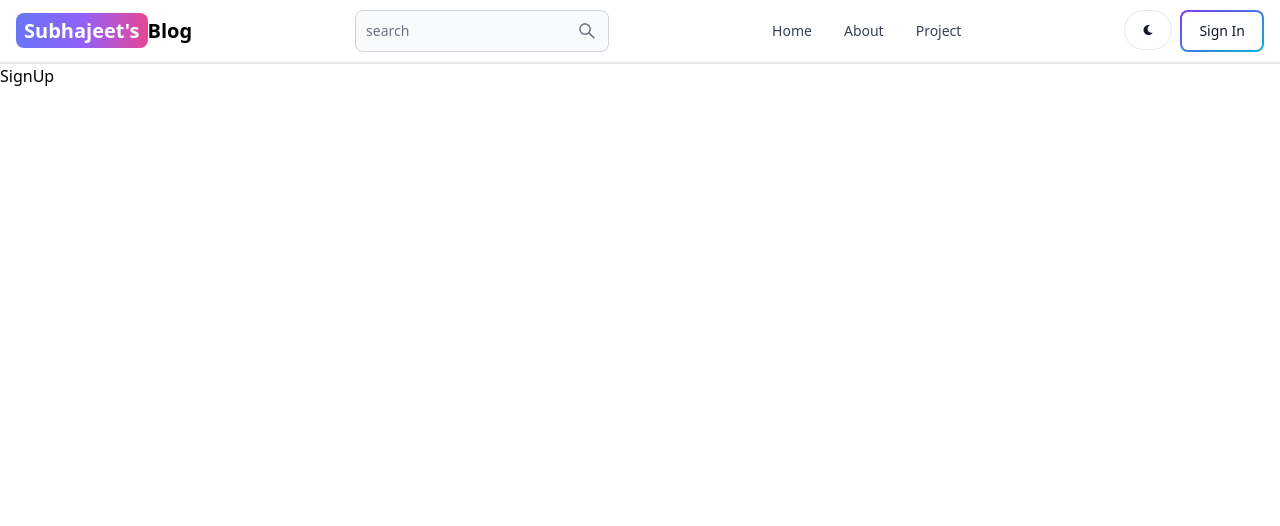
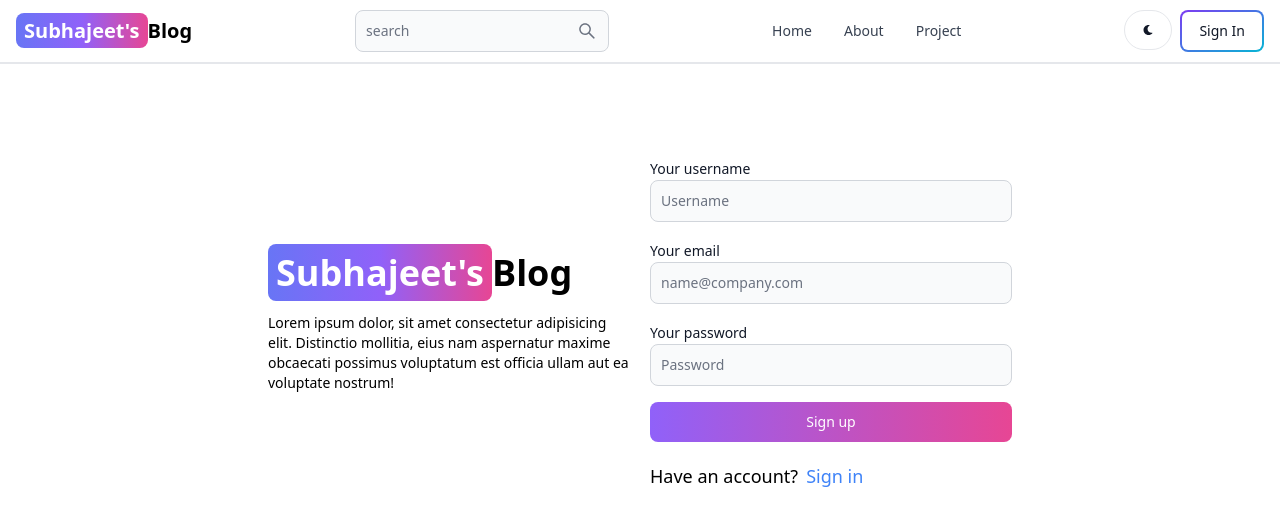
Before and after one commit to subhajeet-it/mern-blog, a React (Vite) app in the folder client/: page /sign-up in a window 1280 px wide. Shown: the top 526 px of the page. Built offline with nearby package versions, Linux system fonts and the light colour scheme.

Commit message:
create signup page ui

```diff
--- a/client/src/pages/SignUp.jsx
+++ b/client/src/pages/SignUp.jsx
@@ -1,7 +1,52 @@
-import React from 'react'
-
+import { Button, Label, TextInput } from "flowbite-react";
+import React from "react";
+import { Link, useLocation } from "react-router-dom";
 export const SignUp = () => {
   return (
-    <div>SignUp</div>
-  )
-}
+    <div className="min-h-screen mt-20">
+      <div className="flex p-3 max-w-3xl mx-auto flex-col md:flex-row md:items-center gap-5">
+        {/* Left */}
+        <div className="flex-1">
+          <Link to="/" className="text-4xl font-bold dark:text-white">
+            <span className="px-2 py-1 bg-gradient-to-r from-indigo-500 via-purple-500 to-pink-500 rounded-lg text-white">
+              Subhajeet's
+            </span>
+            Blog
+          </Link>
+          <p className="text-sm mt-5">
+            Lorem ipsum dolor, sit amet consectetur adipisicing elit. Distinctio
+            mollitia, eius nam aspernatur maxime obcaecati possimus voluptatum
+            est officia ullam aut ea voluptate nostrum!
+          </p>
+        </div>
+
+        {/* Right */}
+        <div className="flex-1">
+          <form className="flex flex-col gap-4">
+            <div>
+              <Label value="Your username" />
+              <TextInput type="text" placeholder="Username" id="username" />
+            </div>
+            <div>
+              <Label value="Your email" />
+              <TextInput type="text" placeholder="name@company.com" id="email" />
+            </div>
+            <div>
+              <Label value="Your password" />
+              <TextInput type="text" placeholder="Password" id="password" />
+            </div>
+            <Button type="submit" gradientDuoTone="purpleToPink">
+              Sign up
+            </Button>
+          </form>
+          <div className="flex gap-2 text-lg mt-5">
+            <span>Have an account?</span>
+            <Link to="/sign-in" className="text-blue-500">
+              Sign in
+            </Link>
+          </div>
+        </div>
+      </div>
+    </div>
+  );
+};
```
